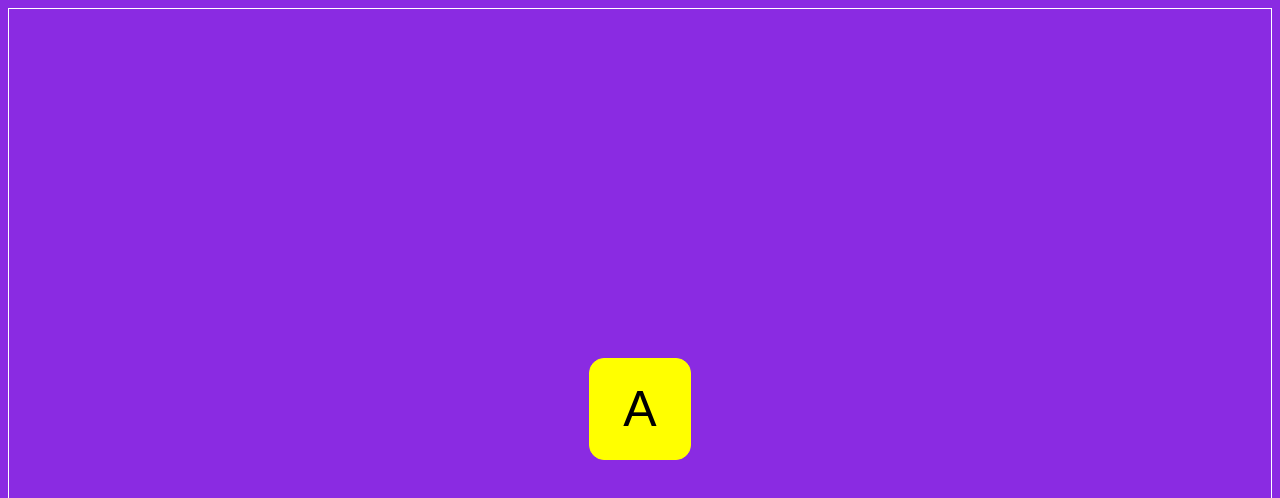
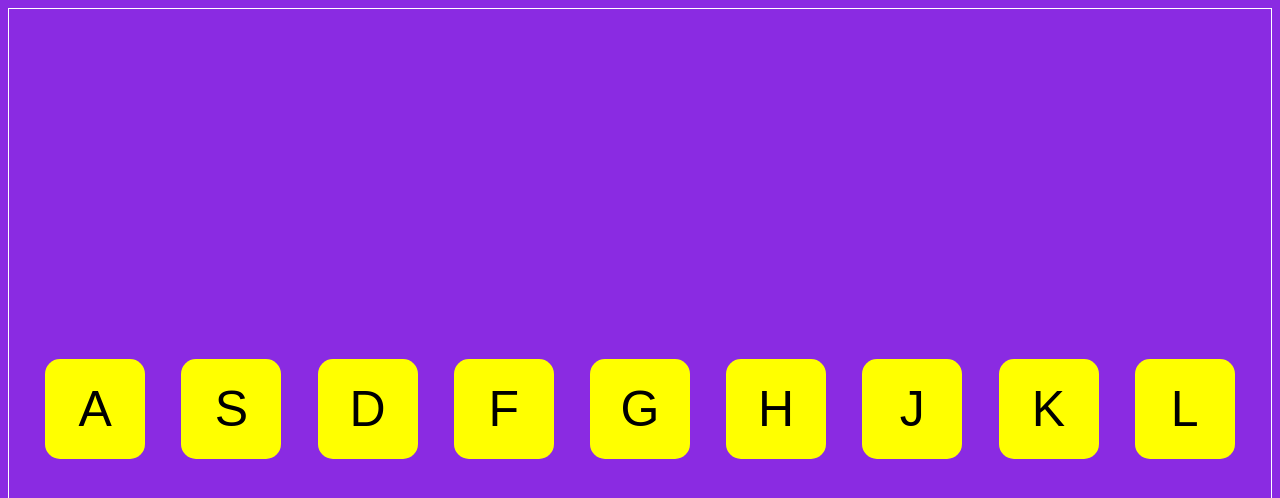
Before and after one commit to pixxstudios/Javascript30, a plain HTML site: page Drum Kit/index.html in a window 1280 px wide. Shown: the top 498 px of the page. Drawn offline with Linux system fonts and the light colour scheme.

Commit message:
updated keys

```diff
--- a/Drum Kit/index.html
+++ b/Drum Kit/index.html
@@ -10,6 +10,14 @@
 <body>
     <div class="keys">
         <div class="key">A</div>
+        <div class="key">S</div>
+        <div class="key">D</div>
+        <div class="key">F</div>
+        <div class="key">G</div>
+        <div class="key">H</div>
+        <div class="key">J</div>
+        <div class="key">K</div>
+        <div class="key">L</div>
     </div>
 </body>
 </html>
--- a/Drum Kit/style.css
+++ b/Drum Kit/style.css
@@ -6,7 +6,7 @@ body {
     display: flex;
     border: 1px solid white;
     height: 100vh;
-    justify-content: center;
+    justify-content: space-evenly;
     align-items: center;
 }
 
@@ -14,11 +14,17 @@ body {
     display: inline-flex;
     justify-content: center;
     align-items: center;
-    border: 1px solid yellow;
     border-radius: 15px;
     width: 100px;
     height: 100px;
     font-size: 50px;
     font-family: fantasy;
     background-color: yellow;
+    user-select: none;
 }
+
+.key:hover {
+    transform: scale(1.1);
+    cursor: pointer;
+    border: 2px solid orange;
+}
```
